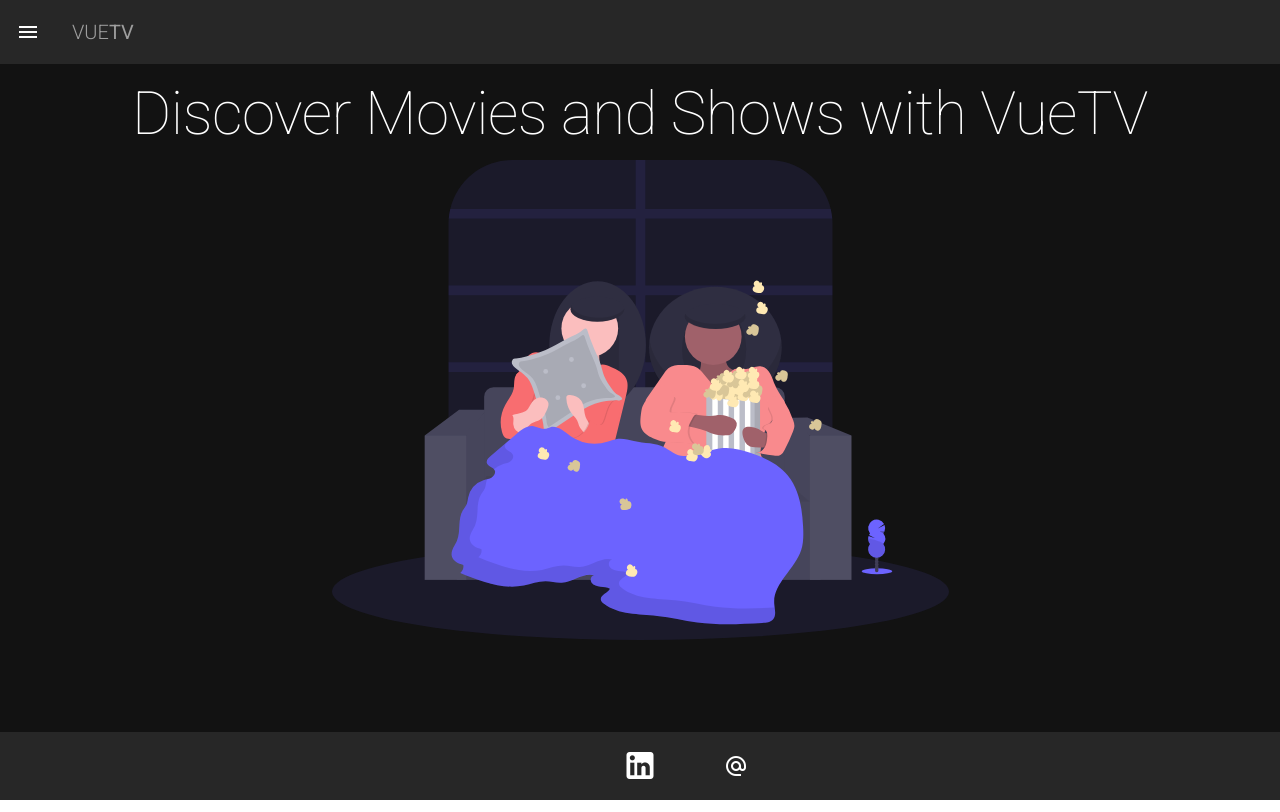
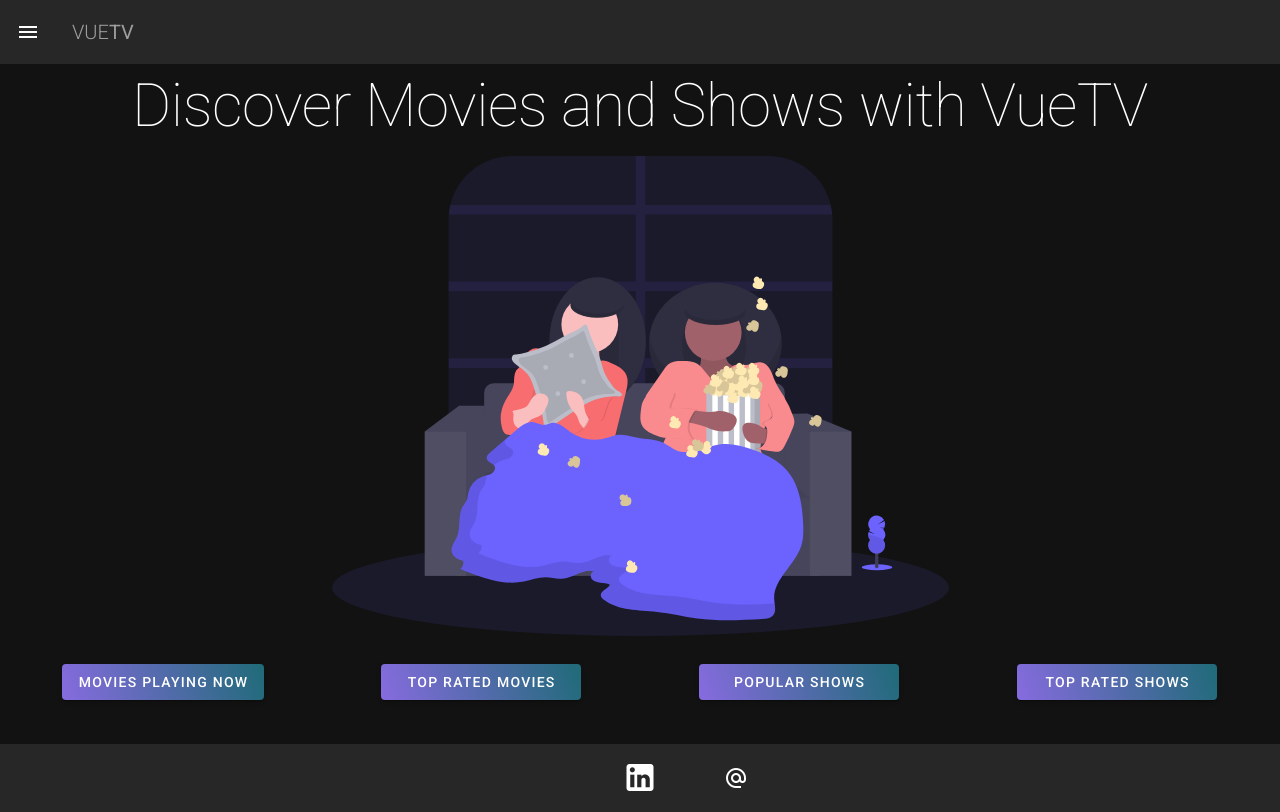
Before and after one commit to ClaytonMatulich/vue-tv, a Vue app: page / in a window 1280 px wide. Built offline with nearby package versions, Linux system fonts and the light colour scheme.

Commit message:
Added buttons on landing page that link to the categorical pages

```diff
--- a/src/views/Home.vue
+++ b/src/views/Home.vue
@@ -1,34 +1,56 @@
 <template>
   <div>
-    <v-container>
-      <v-layout column align-center justify-space-between>
+    <v-layout column align-center justify-space-between fill-height>
       <div class="text-center">
-          <h1
-            id="intro"
-            class="display-3 my-2 font-weight-thin"
-          >Discover Movies and Shows with VueTV</h1>
+        <h1 id="intro" class="display-3 my-3 font-weight-thin">Discover Movies and Shows with VueTV</h1>
       </div>
-
+      <v-spacer></v-spacer>
       <v-img
         contain
         width="60vw"
         height="60vh"
         src="../assets/undraw_horror_movie.svg"
-          class="my-2"
+        class="mt-2"
       ></v-img>
     </v-layout>
-    </v-container>
+    <v-layout align-center row class="my-5" wrap>
+      <v-flex xs12 sm6 md3 class="text-center" v-for="link in links" :key="link.location">
+        <v-btn min-width="200" class="mx-5 my-2" router :to="link.path">{{link.location}}</v-btn>
+      </v-flex>
+    </v-layout>
   </div>
 </template>
 
 <script>
   export default {
-    components: {}
+    components: {},
+    data() {
+      return {
+        links: [
+          {
+            location: "Movies Playing Now",
+            path: "/movies-playing-now"
+          },
+          {
+            location: "Top Rated Movies",
+            path: "/top-rated-movies"
+          },
+          {
+            location: "Popular Shows",
+            path: "/popular-shows"
+          },
+          {
+            location: "Top Rated Shows",
+            path: "/top-rated-shows"
+          }
+        ]
+      };
+    }
   };
 </script>
 
 <style scoped>
-  .h1 {
-    background-color: linear-gradient(251deg, #1f6b78, #876bdf);
+  .v-btn {
+    background: linear-gradient(251deg, #1f6b78, #876bdf);
   }
 </style>
```
Lines whose indentation alone changed are shown as unchanged.
